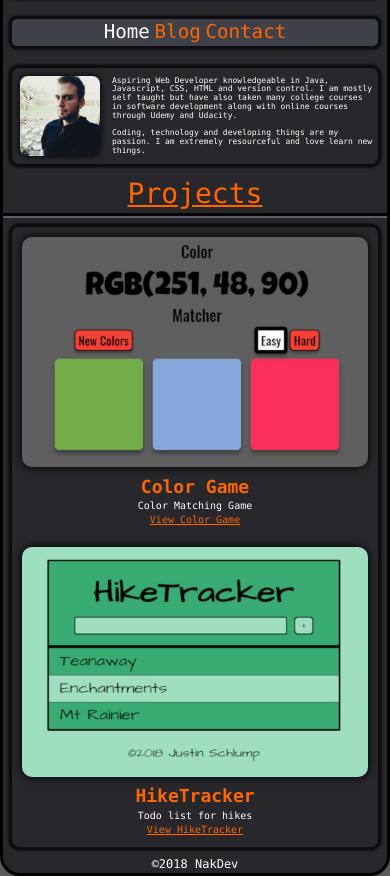
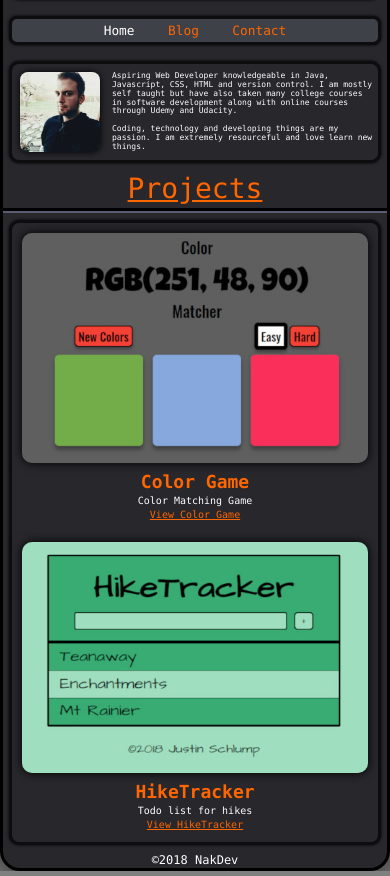
Before and after one commit to nak1411/nakweb, a plain HTML site: page index.html in a window 390 px wide. Shown: the part 75-951 px from the top of the page. Drawn offline with Linux system fonts and the light colour scheme.

Commit message:
Tweaked responsive

```diff
--- a/css/styles.css
+++ b/css/styles.css
@@ -482,6 +482,10 @@ footer {
     line-height: 1em;
     font-size: .7em;
   }
+
+  .navbar li a {
+    font-size: 1em;
+  }
 }
 
 @media screen and (max-width: 400px) {
@@ -535,6 +539,10 @@ footer {
     line-height: 1.1em;
     font-size: .5em;
   }
+
+  .navbar li a {
+    font-size: .8em;
+  }
 }
 
 @media screen and (max-width: 275px) {
@@ -562,4 +570,7 @@ footer {
     width: 1em;
   }
 
+  .navbar li a {
+    font-size: .6em;
+  }
 }
```
